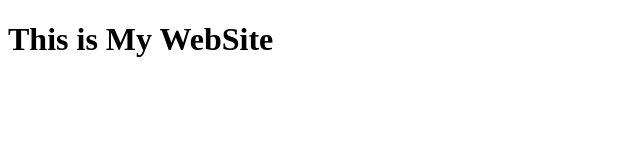
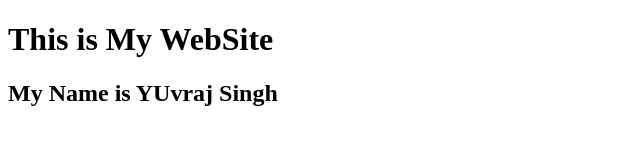
Before and after one commit to Yuvraj-56/myProject, a plain HTML site: page index.html in a window 1280 px wide. Shown: the whole page, without its empty margins (0-640 px from the left). Drawn offline with Linux system fonts and the light colour scheme.

Commit message:
Second changes

```diff
--- a/index.html
+++ b/index.html
@@ -7,6 +7,8 @@
 </head>
 <body>
     <h1>This is My  WebSite</h1>
+    <h2>My Name is YUvraj Singh
+    </h2>
 
 </body>
 </html>
```
